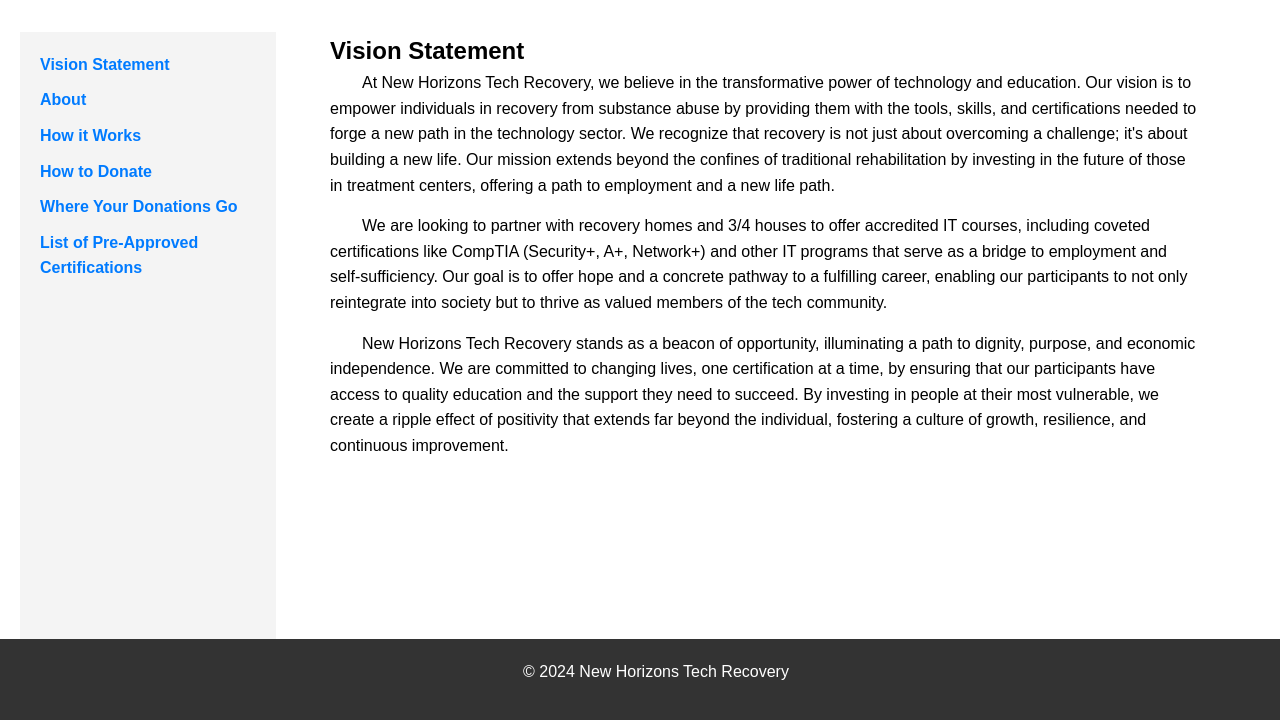
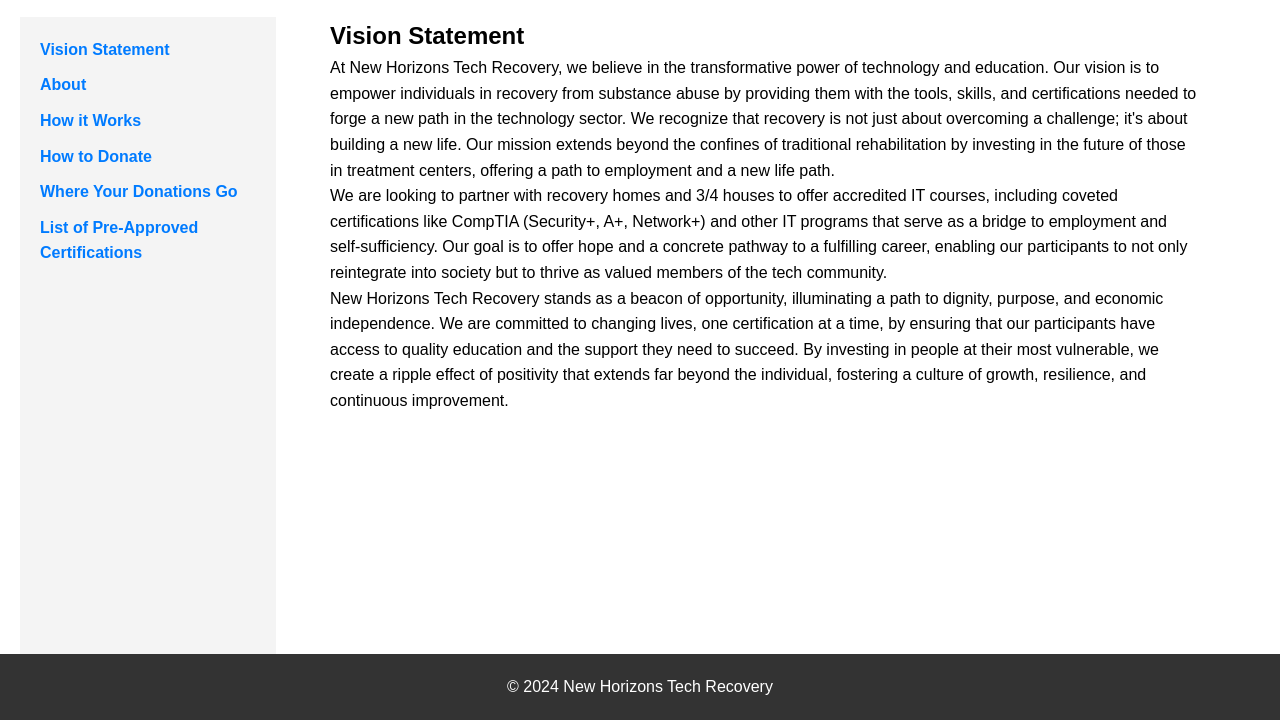
Before and after one commit to bm-cahoon/new-horizions, a plain HTML site: page index.html in a window 1280 px wide. Shown: the part 80-800 px from the top of the page. Drawn offline with Linux system fonts and the light colour scheme.

Commit message:
adding content

```diff
--- a/index.html
+++ b/index.html
@@ -36,6 +36,8 @@
                     technology sector. We recognize that recovery is not just about overcoming a challenge; it's about
                     building a new life. Our mission extends beyond the confines of traditional rehabilitation by
                     investing in the future of those in treatment centers, offering a path to employment and a new life path.
+                </p>
+                <p>
                 </p>
                 <p>
                     We are looking to partner with recovery homes and 3/4 houses to offer accredited IT
--- a/style.css
+++ b/style.css
@@ -26,7 +26,6 @@
     padding: 20px;
     height: 100vh;
     position: fixed;
-    overflow-y: auto; /* Ensure the sidebar is scrollable */
 }
 
 #sidebar ul {
@@ -55,20 +54,12 @@
     width: 70%;
 }
 
-/* Hide all sections initially */
 .content-section {
     display: none;
 }
 
-/* Show active content section */
 .content-section.active {
     display: block;
-}
-
-/* Paragraph styling to indent the first line */
-p {
-    text-indent: 2em; /* Indent first line of each paragraph */
-    margin-bottom: 15px; /* Add spacing between paragraphs */
 }
 
 /* Footer styling */
@@ -81,8 +72,3 @@
     bottom: 0;
     width: 100%;
 }
-
-/* Adjust the footer so it doesn’t overlap the content */
-#content {
-    padding-bottom: 60px; /* Add padding to prevent overlap with footer */
-}
```
